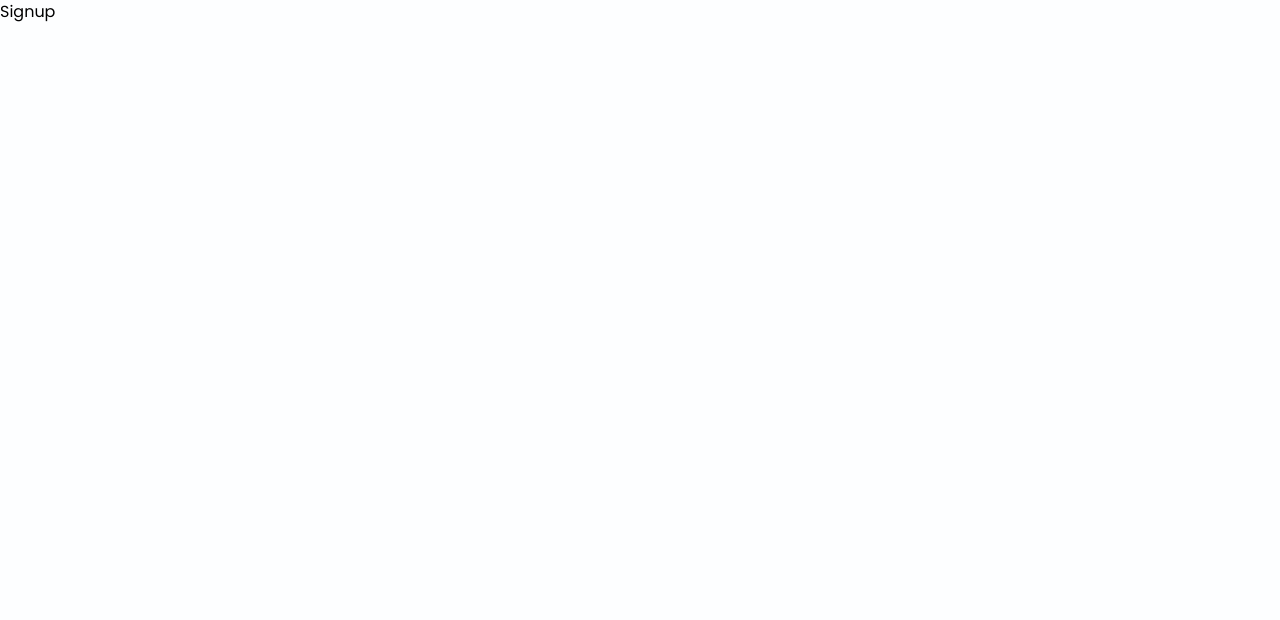
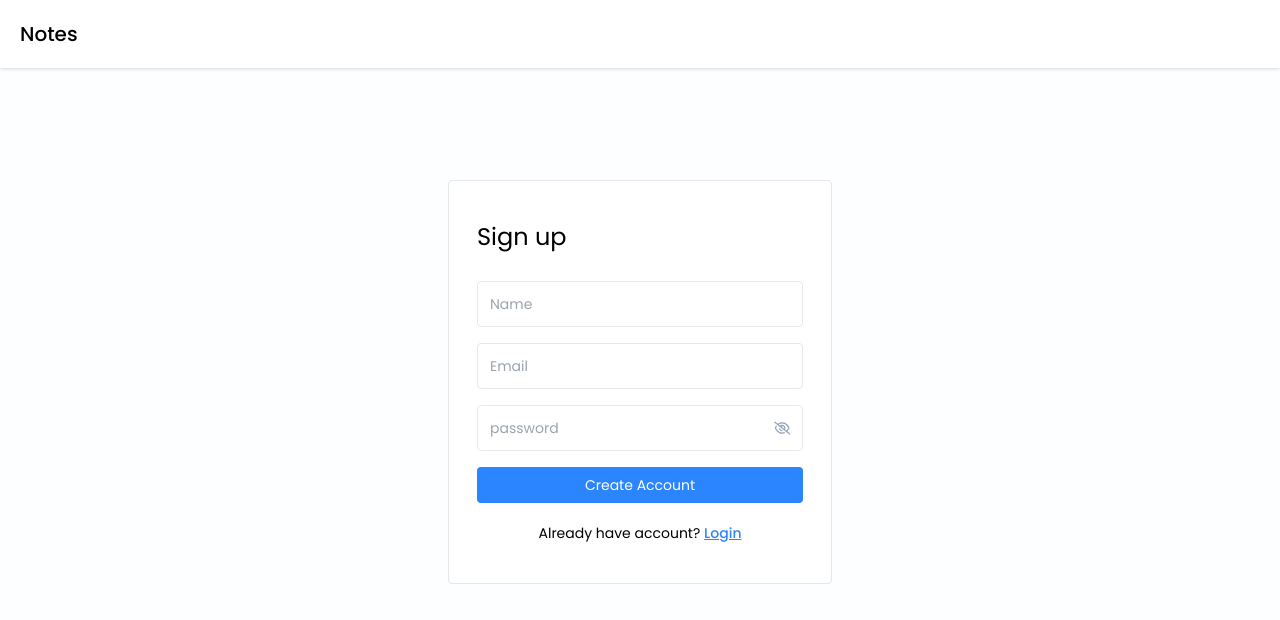
Before and after one commit to anasJM/Notes-MERN-web-app, a React (Vite) app in the folder frontend/notes-app/: page /signup in a window 1280 px wide. Shown: the top 620 px of the page. Built offline with nearby package versions, Linux system fonts and the light colour scheme.

Commit message:
sign up form UI

```diff
--- a/frontend/notes-app/src/pages/Login/Login.jsx
+++ b/frontend/notes-app/src/pages/Login/Login.jsx
@@ -2,6 +2,7 @@
 import Navbar from "../../components/Navbar/Navbar";
 import { Link } from "react-router-dom";
 import PasswordInput from "../../components/Input/PasswordInput";
+import { validateEmail } from "../../utils/helper";
 
 const Login = () => {
   const [email, setEmail] = useState("");
@@ -10,6 +11,20 @@
 
   const handleLogin = async (e) => {
     e.preventDefault();
+
+    if (!validateEmail(email)) {
+      setError("Please enter a valid email address.");
+      return;
+    }
+
+    if (!password) {
+      setError("please enter the password!");
+      return;
+    }
+
+    setError("");
+
+    // login API call
   };
 
   return (
@@ -32,6 +47,9 @@
               onChange={(e) => setPassword(e.target.value)}
             />
 
+            {/* error message */}
+            {error && <p className="text-red-500 text-xs pb-1">{error}</p>}
+
             <button type="submit" className="btn-primary">
               Login
             </button>
--- a/frontend/notes-app/src/pages/Signup/Signup.jsx
+++ b/frontend/notes-app/src/pages/Signup/Signup.jsx
@@ -1,9 +1,88 @@
-import React from 'react'
+import React, { useState } from "react";
+import { Link } from "react-router-dom";
+import Navbar from "../../components/Navbar/Navbar";
+import PasswordInput from "../../components/Input/PasswordInput";
+import { validateEmail } from "../../utils/helper";
 
 const Signup = () => {
+  const [name, setName] = useState("");
+  const [email, setEmail] = useState("");
+  const [password, setPassword] = useState("");
+  const [error, setError] = useState(null);
+
+  const handleSignUp = async (e) => {
+    e.preventDefault();
+
+    if (!name) {
+      setError("please enter your name!");
+      return;
+    }
+
+    if (!validateEmail(email)) {
+      setError("Please enter a valid email address.");
+      return;
+    }
+
+    if (!password) {
+      setError("please enter the password!");
+      return;
+    }
+
+    setError("");
+
+    // signup API call
+  };
+
   return (
-    <div>Signup</div>
-  )
-}
+    <>
+      <Navbar />
+      <div className="flex items-center justify-center mt-28">
+        <div className="w-96 border rounded bg-white px-7 py-10">
+          <form onSubmit={handleSignUp}>
+            <h4 className="text-2xl mb-7">Sign up</h4>
 
-export default Signup
+            <input
+              type="text"
+              placeholder="Name"
+              className="input-box"
+              onChange={(e) => setName(e.target.value)}
+              value={name}
+            />
+
+            <input
+              type="text"
+              placeholder="Email"
+              className="input-box"
+              onChange={(e) => setEmail(e.target.value)}
+              value={email}
+            />
+
+            <PasswordInput
+              value={password}
+              onChange={(e) => setPassword(e.target.value)}
+            />
+
+            {/* error message */}
+            {error && <p className="text-red-500 text-xs pb-1">{error}</p>}
+
+            <button type="submit" className="btn-primary">
+              Create Account
+            </button>
+
+            <p className="text-sm text-center mt-4">
+              Already have account?{" "}
+              <Link
+                to={"/login"}
+                className="font-medium text-primary underline"
+              >
+                Login
+              </Link>
+            </p>
+          </form>
+        </div>
+      </div>
+    </>
+  );
+};
+
+export default Signup;
--- a/frontend/notes-app/src/utils/helper.js
+++ b/frontend/notes-app/src/utils/helper.js
@@ -0,0 +1,4 @@
+export const validateEmail = (email) => {
+  const regex = /^[^\s@]+@[^\s@]+\.[^\s@]+$/;
+  return regex.test(email);
+};
```
